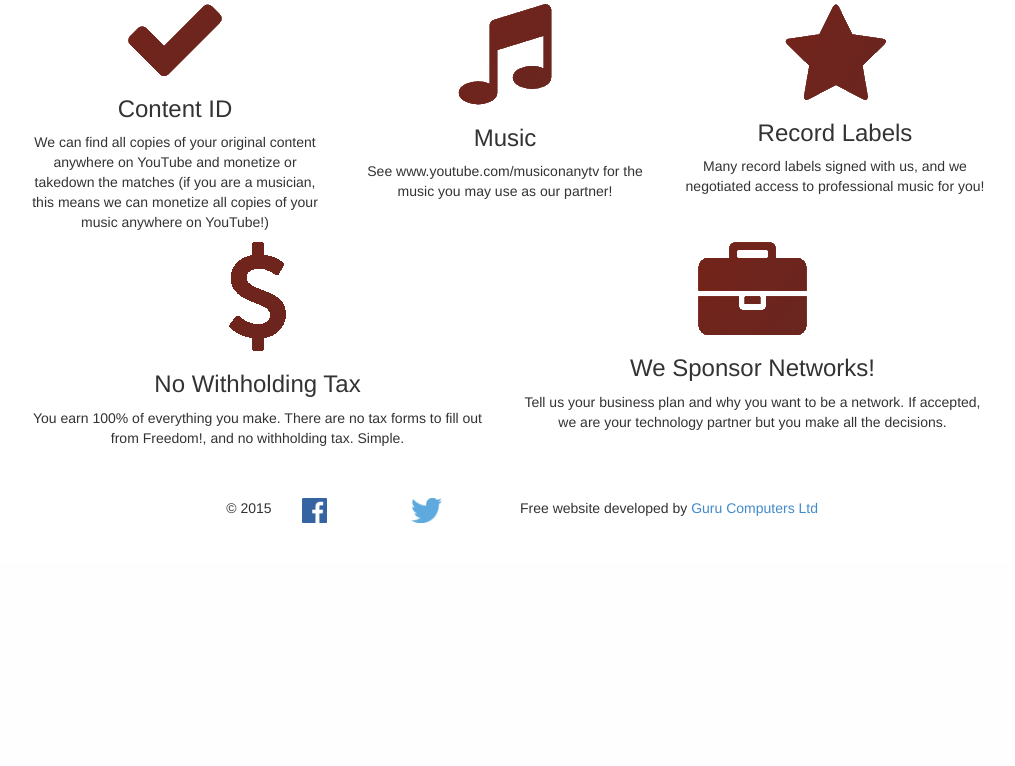
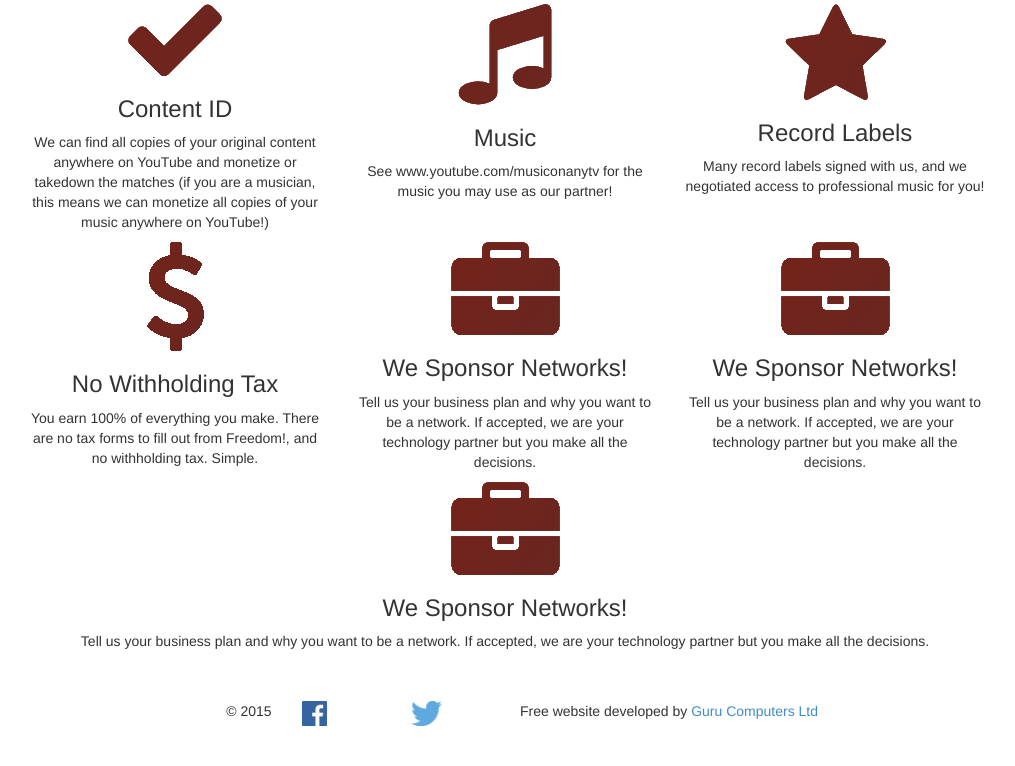
Before and after one commit to GuruComputers/YouCentral, a PHP site: page / in a window 1280 px wide. Shown: the part 1158-1924 px from the top of the page, without its empty margins (135-1150 px from the left). Before the commit the page ends 1681 px from the top, so only its background shows below. Run offline with PHP 8.4, Linux system fonts and the light colour scheme; some libraries are stand-ins or nearby versions.

Commit message:
Adjust Grid

```diff
--- a/includes/content.php
+++ b/includes/content.php
@@ -69,14 +69,21 @@
         </div>
     </div>
     <div class="row text-center">
-        <div class="col-sm-6 benefit">
+        <div class="col-sm-4 benefit">
         	<p>
         		<img src="../img/dollar.png" alt="Direct with YouTube" class="img-responsive benefit_icon">
         		<h3>No Withholding Tax</h3>
         		<p>You earn 100% of everything you make. There are no tax forms to fill out from Freedom!, and no withholding tax. Simple.</p>
         	</p>
         </div>
-        <div class="col-sm-6 benefit">
+        <div class="col-sm-4 benefit">
+        	<p>
+        		<img src="../img/business.png" alt="Direct with YouTube" class="img-responsive benefit_icon">
+        		<h3>We Sponsor Networks!</h3>
+        		<p>Tell us your business plan and why you want to be a network. If accepted, we are your technology partner but you make all the decisions.</p>
+        	</p>
+        </div>
+        <div class="col-sm-4 benefit">
         	<p>
         		<img src="../img/business.png" alt="Direct with YouTube" class="img-responsive benefit_icon">
         		<h3>We Sponsor Networks!</h3>
@@ -84,4 +91,13 @@
         	</p>
         </div>
     </div>
+     <div class="row text-center">
+     	<div class="col-sm-12 benefit">
+     		<p>
+     			<img src="../img/business.png" alt="Direct with YouTube" class="img-responsive benefit_icon">
+        		<h3>We Sponsor Networks!</h3>
+        		<p>Tell us your business plan and why you want to be a network. If accepted, we are your technology partner but you make all the decisions.</p>
+     		</p>
+     	</div>
+     </div>
 </div>
```
